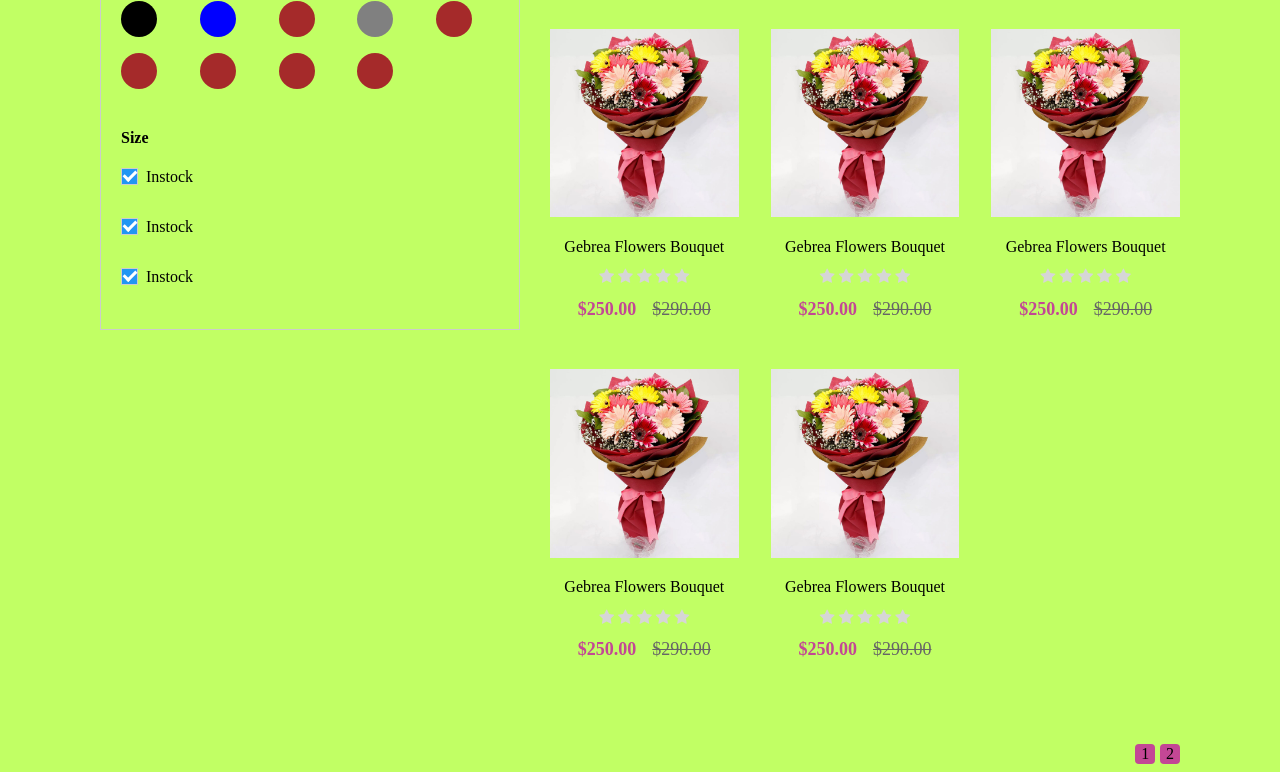
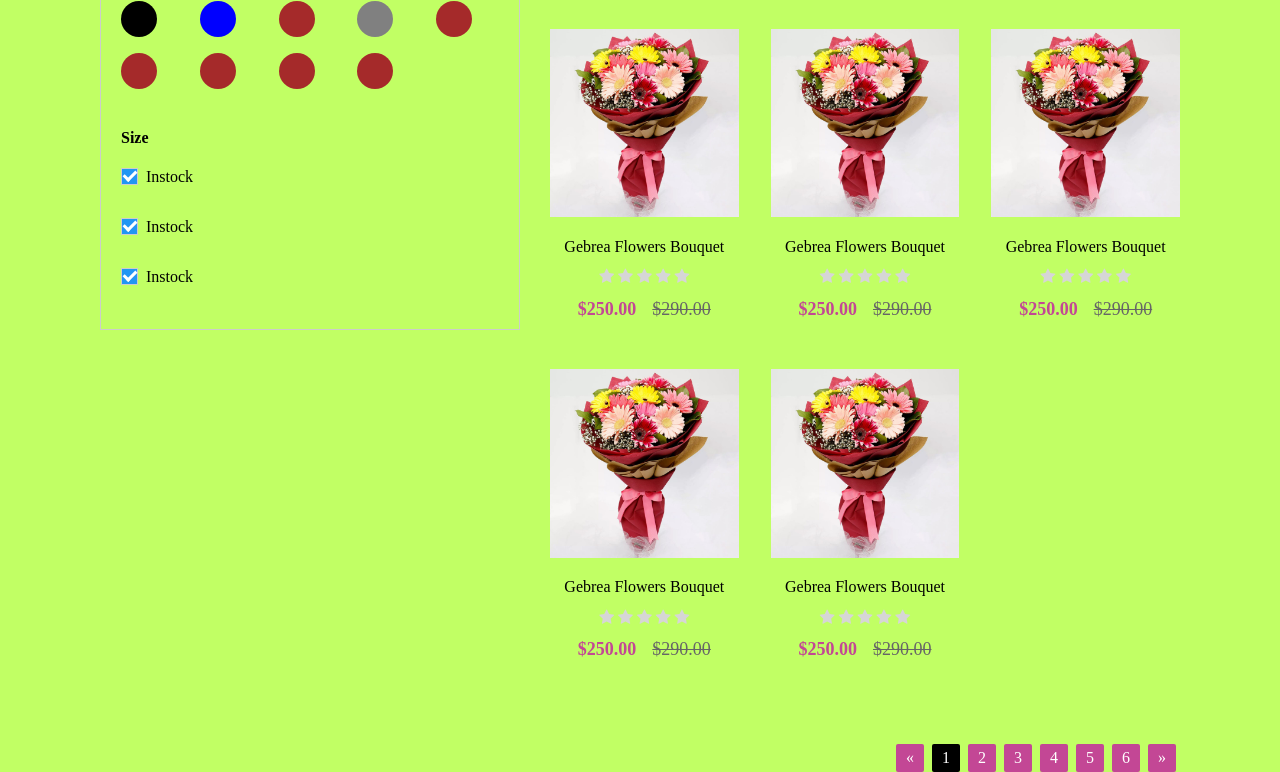
Before and after one commit to lamminhthien/HTML_CSS_Learning, a plain HTML site: page Flower/index.html in a window 1280 px wide. Shown: the part 1740-2512 px from the top of the page. Drawn offline with Linux system fonts and the light colour scheme; a web font is replaced by a local one.

Commit message:
styling pagination button

```diff
--- a/Flower/css/index.css
+++ b/Flower/css/index.css
@@ -232,6 +232,7 @@ width: 5px;
 .homepage .arrange-button .number-of-product {
   display: flex;
   align-items: center;
+  color: #9F9F9F;
 }
 .homepage .arrange-button .arrange-button-list {
   display: flex;
@@ -266,10 +267,6 @@ width: 5px;
   background: white;
   height: 1px;
   width: 16px;
-}
-.homepage .increasing {
-}
-.homepage .decreasing {
 }
 .homepage .flower-list {
   display: grid;
@@ -317,10 +314,32 @@ width: 5px;
 .homepage .discount-price {
   text-decoration: line-through;
 }
+.homepage .pagination::after {
+  content: "";
+  clear: both;
+}
 .homepage .pagination {
-  display: flex;
-  gap: 0.3rem;
-  justify-content: end;
+  display: block;
+  float: right;
+}
+.homepage .pagination a {
+  color: white;
+  float: left;
+  padding: 5px 10px;
+  text-decoration: none;
+  transition: background-color .3s;
+  margin: 0 4px;
+  background-color: #C34795;
+  border-radius: 2px;
+}
+.homepage .pagination a.active {
+  background-color: black;
+}
+.homepage .pagination a:hover:not(.active) {background-color: #ddd;}
+
+.homepage .pagination a:hover:not(.active) {
+  background-color: #ddd;
+  border-radius: 5px;
 }
 .homepage .page-number {
 }
@@ -338,7 +357,7 @@ width: 5px;
 
 @media screen and (min-width: 1536px) {
   body {
-    background: rgba(230, 28, 28, 0.671);
+    /* background: rgba(230, 28, 28, 0.671); */
   }
   .homepage .left-column {
     width: 30%
@@ -432,6 +451,9 @@ width: 5px;
     padding-left: 16px;
     padding-right: 16px;
   }
+  .homepage .arrange-button .arrange-button-list {
+    display: none;
+  }
   .homepage .flower-list {
     /* display: grid; */
     grid-template-columns: repeat(2, minmax(0, 1fr));
--- a/Flower/index.html
+++ b/Flower/index.html
@@ -736,16 +736,14 @@
       <!-- End of flower content -->
       <!-- Begin of pagination -->
       <div class="pagination">
-        <div class="page-number">
-          <button class="active">
-            <a href="#">1</a>
-          </button>
-        </div>
-        <div class="page-number">
-          <button>
-            <a href="#">2</a>
-          </button>
-        </div>
+        <a href="#">&laquo;</a>
+        <a href="#" class="active">1</a>
+        <a href="#">2</a>
+        <a href="#">3</a>
+        <a href="#">4</a>
+        <a href="#">5</a>
+        <a href="#">6</a>
+        <a href="#">&raquo;</a>
       </div>
       <!-- End of pagination -->
     </div>
```
